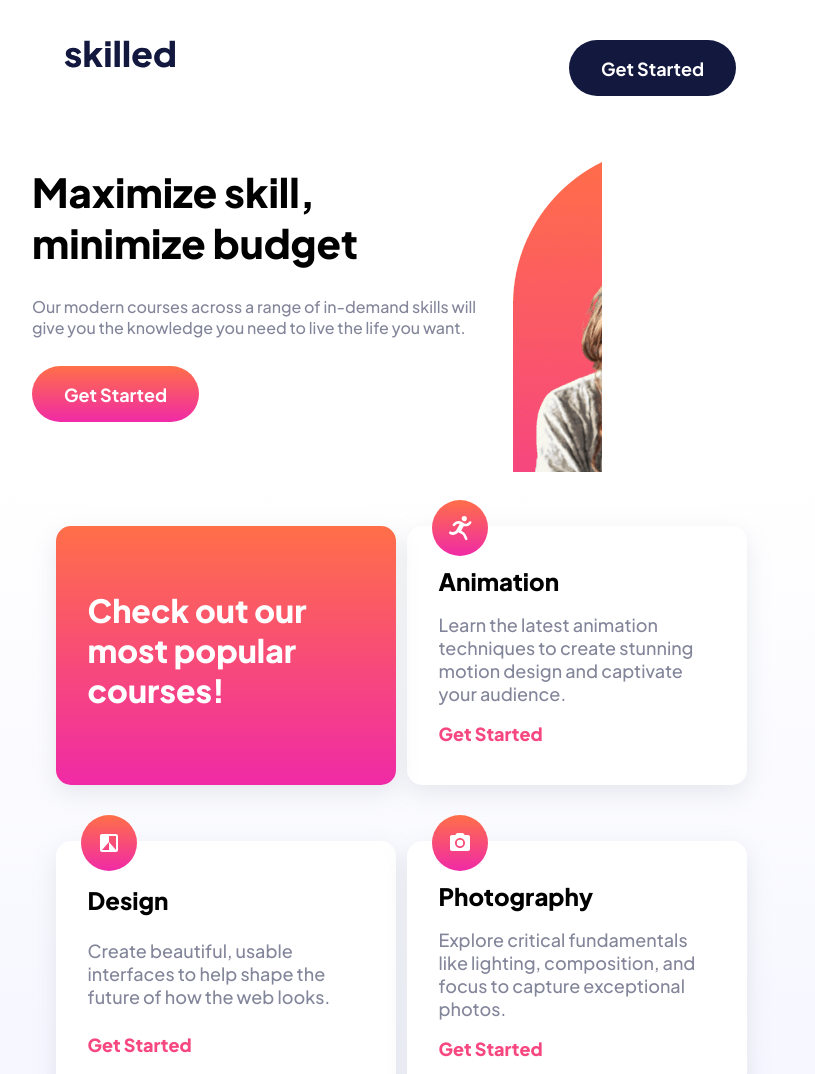
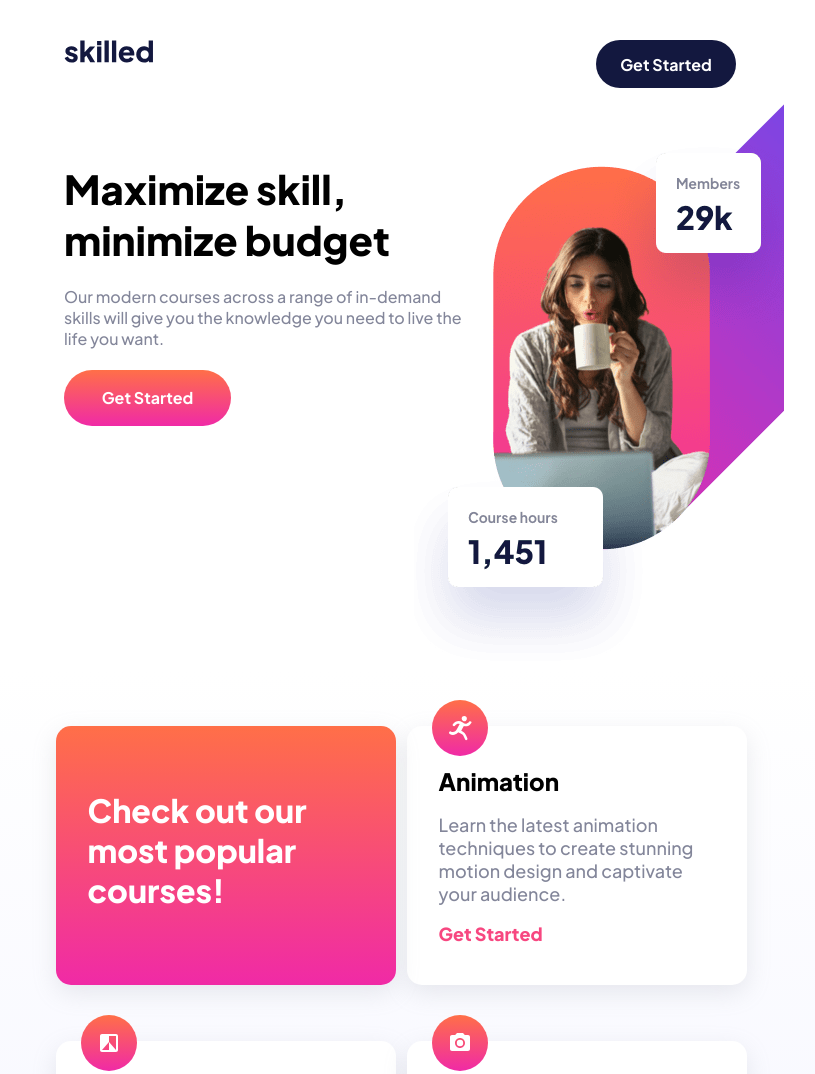
Before and after one commit to paulpgn/frontendmentor-skilled-elearning, a plain HTML site: page src/index.html in a window 1280 px wide. Shown: the top 1074 px of the page, without its empty margins (240-1055 px from the left). Drawn offline with Linux system fonts and the light colour scheme.

Commit message:
Add files via upload

```diff
--- a/src/style.css
+++ b/src/style.css
@@ -204,9 +204,6 @@ footer {
 
 @media screen and (max-width: 1440px) {
     header {
-        width: 768px;
-    }
-    header {
         padding-left: 3rem;
         padding-right: 3rem;
         padding-top: 2.5rem;
@@ -218,43 +215,75 @@ footer {
         margin: 0 auto;
 
     }
+    header > img {
+        width: 89px;
+        height: 23.03px;
+    }
+    .dark {
+        width: 140px;
+        height: 48px;
+        border: none;
+        color: white;
+        border-radius: 28px;
+        background: #13183F;
+        z-index: 9;
+        cursor: pointer;
+        font-weight: 700;
+        font-size: 16px;
+    }
     .top {
         padding-top: 2em;
-        padding-left: 1em;
+        padding-left: 0px;
         display: flex;
         flex-direction: row;
-        align-items: flex-start;
         width: 768px;
         margin: 0 auto;
-        height: 350px;
+        height: 550px;
+        padding-right: 0px;
 
     }
     .top-left {
+        width: 398px;
         height: 284px;
         display: flex;
+        padding-left: 3em;
         flex-direction: column;
         align-items: flex-start;
         justify-content: space-around;
 
     }
+    .title {
+        width: 167px;
+        height: 56px;
+        border: none;
+        color: white;
+        border-radius: 28px;
+        background: rgb(255,111,72);
+        background: linear-gradient(180deg, rgba(255,111,72,1) 0%, rgba(240,42,166,1) 100%);
+        cursor: pointer;
+        font-weight: 700;
+        font-size: 16px;
+    }
     .top-right {
         width: 640.71px;
         height: 640px;
-        top: -320px;
-        right: 150px;
+        top: -100px;
+        right: 0px;
+        background-image: url("./assets/image-hero-tablet.png");
+        background-position: top -100px left -20px;
     }
 
     h1 {
         font-family: 'Plus Jakarta Sans', sans-serif;
         font-weight:800;
         font-size: 40px;
-        width: 457px;
+        width: 326px;
     }
     h2 {
         font-family: 'Plus Jakarta Sans', sans-serif;
         font-weight:500;
         font-size: 16px;
-        width: 445px;
+        width: 398px;
         color: #83869A;
     }
     .bottom {
@@ -306,13 +335,13 @@ footer {
     }
 
     .foot-width > img {
-        width: 111.17px;
-        height: 27.68px;
+        width: 89px;
+        height: auto;
     }
     .foot-width {
         padding-top: 2.5rem;
-        padding-left: 11rem;
-        padding-right: 9.5rem;
+        padding-left: 1rem;
+        padding-right: 1rem;
         width: 768px;
         margin: 0 auto;
         display: flex;
@@ -320,7 +349,17 @@ footer {
         justify-content: space-between;
         align-items: center;
     }
+    .shade {
+        width: 140px;
+        height: 48px;
+        border: none;
+        color: white;
+        border-radius: 28px;
+        background: rgb(72,81,255);
+        background: linear-gradient(180deg, rgba(72,81,255,1) 0%, rgba(240,42,166,1) 100%);
+        cursor: pointer;
+        font-weight: 700;
+        font-size: 16px;
+
+    }
 }
-@media screen and (max-width: 768px) {
-
-}
```
